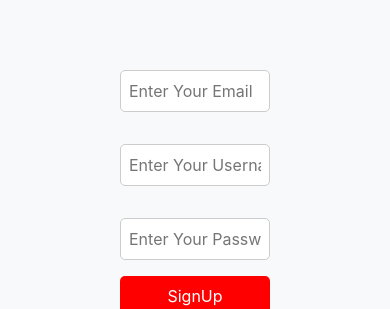
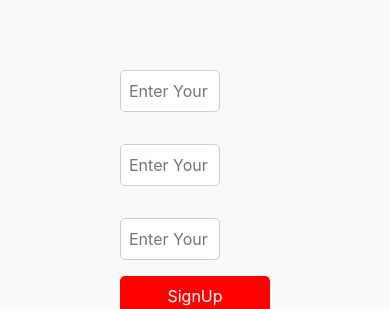
Before and after one commit to nayansi-g/ToDo-App-frontend, a React (Create React App) app: page /signup in a window 390 px wide. Shown: the part 394-703 px from the top of the page. Built offline with nearby package versions, Linux system fonts and the light colour scheme.

Commit message:
css updated

```diff
--- a/src/Components/Signup/SignUp.css
+++ b/src/Components/Signup/SignUp.css
@@ -117,7 +117,10 @@
         padding: 1.5rem;
     }
 
-    .input-signup,
+    .input-signup {
+        max-width: fit-content;
+        max-width: 100px;
+    }
     .btn-signup {
         max-width: 100%;
     }
```
